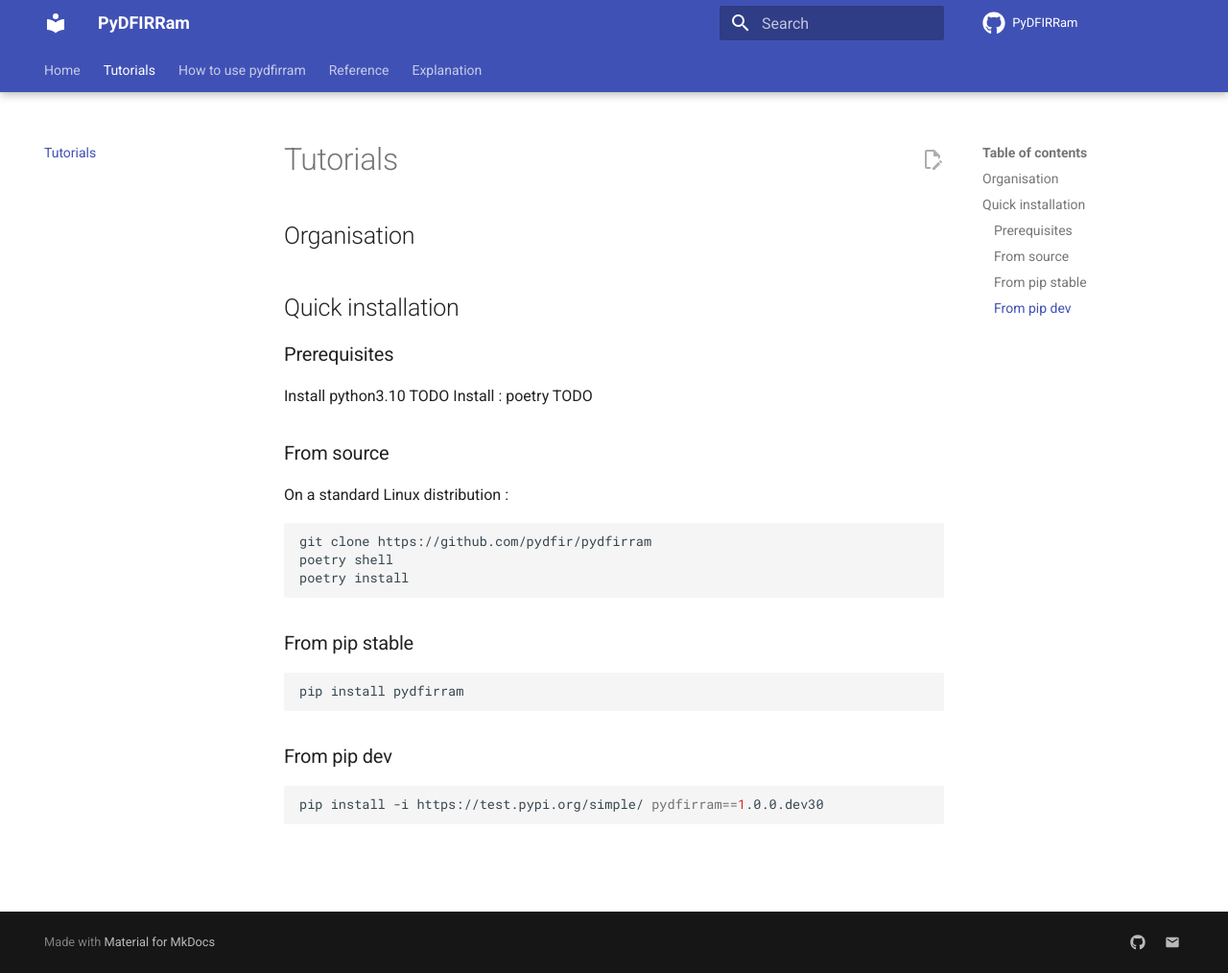
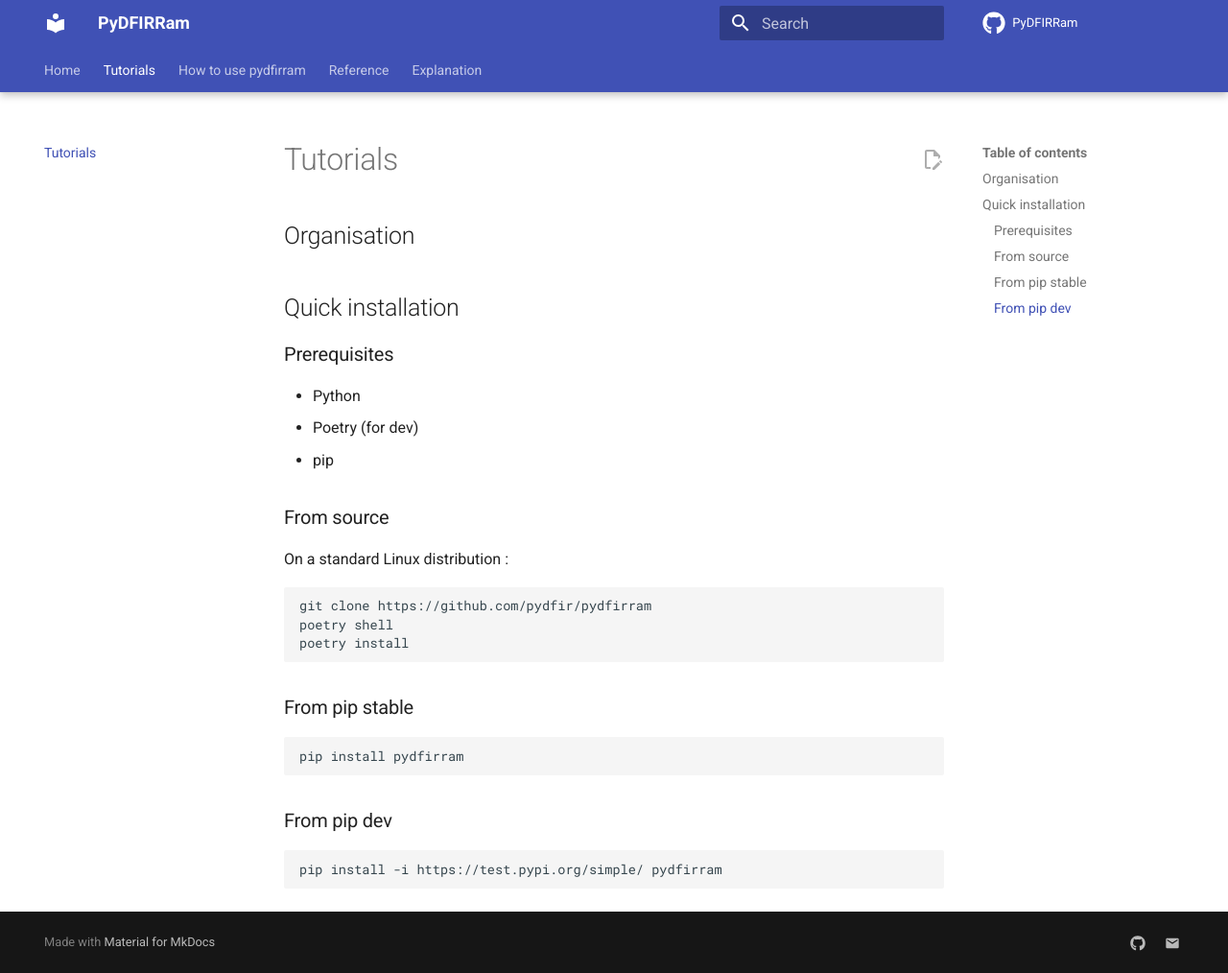
Before and after one commit to PyDFIR/pyDFIRRam, an MkDocs documentation site: the page built from docs/tutorials.md, in a window 1280 px wide and 1014 px high. Shown: the whole window at 96% size. Built offline with MkDocs 1.6.1 and Material for MkDocs 9.7.7, drawn with Linux system fonts in a browser that asks for light colours; comment, search, counter and statistics services are not loaded; the version menu is left out.

Commit message:
fix docs in tutorials.md

````diff
--- a/docs/tutorials.md
+++ b/docs/tutorials.md
@@ -3,10 +3,9 @@
 ## Quick installation
 
 ### Prerequisites
-Install python3.10
-TODO
-Install : poetry
-TODO
+- Python
+- Poetry (for dev)
+- pip
 
 ### From source
 On a standard Linux distribution :
@@ -23,5 +22,5 @@
 ### From pip dev
 
 ```bash
-pip install -i https://test.pypi.org/simple/ pydfirram==1.0.0.dev30
+pip install -i https://test.pypi.org/simple/ pydfirram
 ```
````
